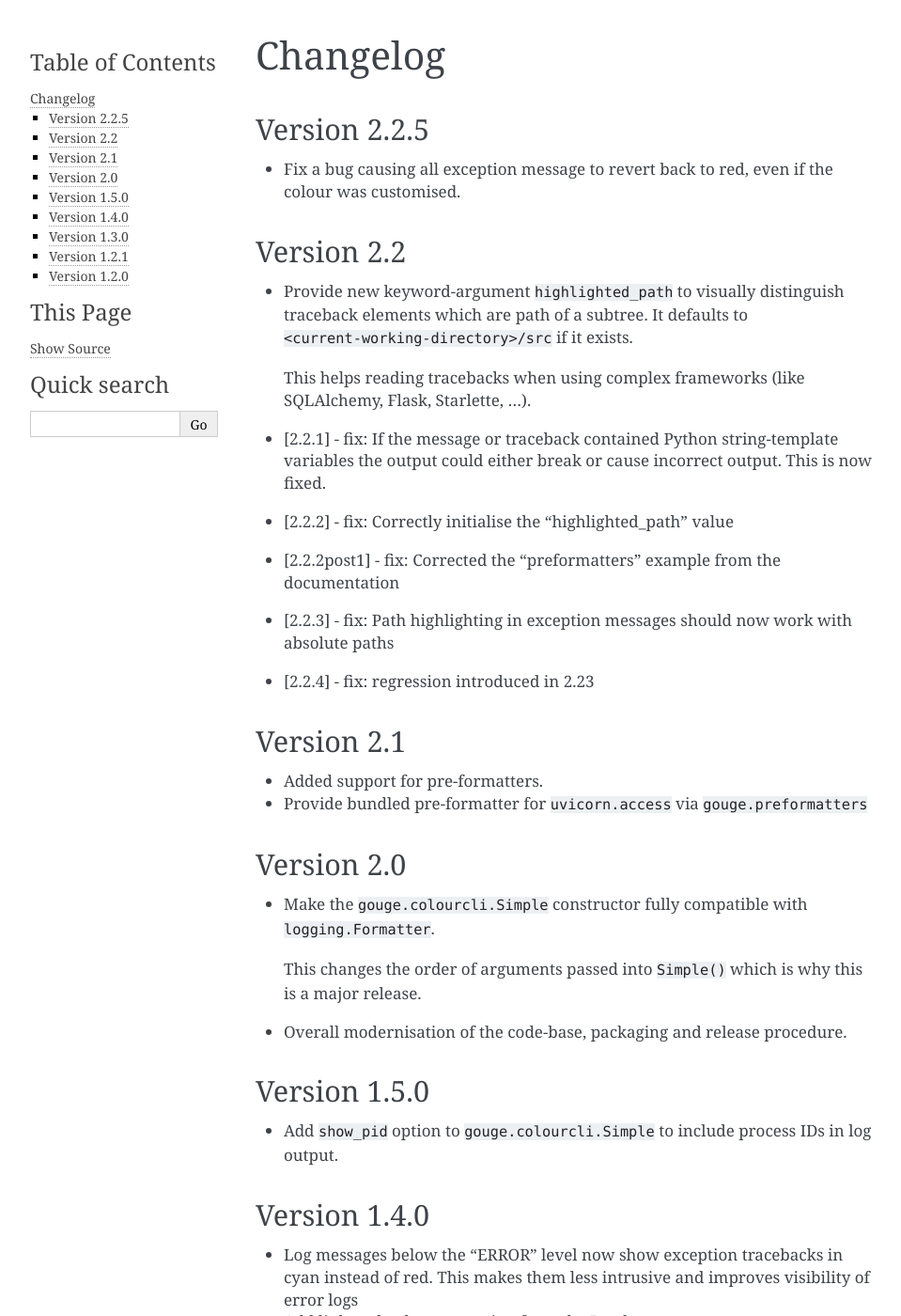
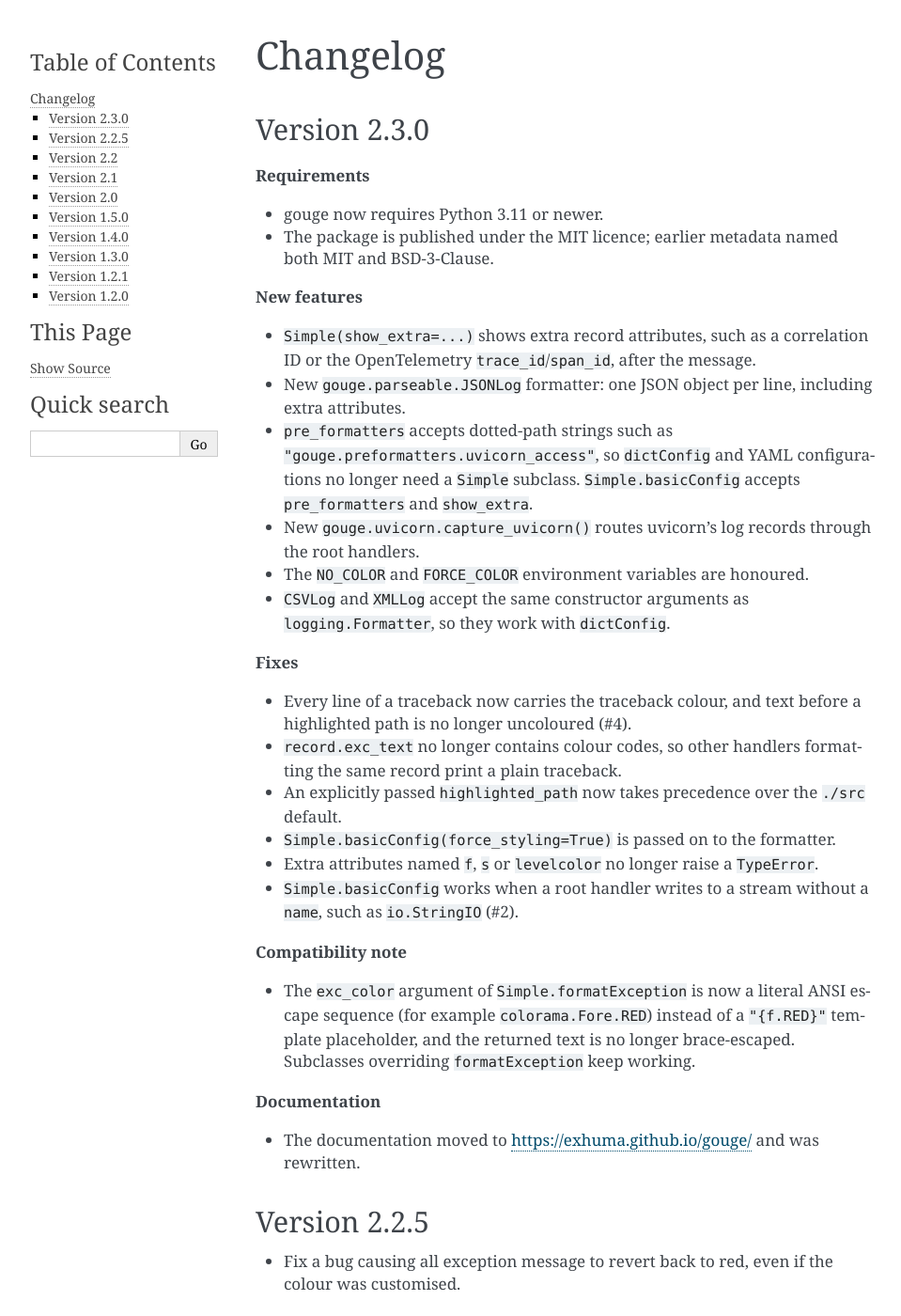
Before and after one commit to exhuma/gouge, a Sphinx documentation site: the page built from docs/changelog.rst, in a window 1280 px wide and 1400 px high. Shown: the whole window at 94% size, without its empty margins (148-1107 px from the left). Built offline with Sphinx 7.4.7, drawn with Linux system fonts in a browser that asks for light colours.

Commit message:
docs: changelog and version for 2.3.0
Add the 2.3.0 release notes and bump the version.

Co-Authored-By: Claude <noreply@anthropic.com>

```diff
--- a/docs/changelog.rst
+++ b/docs/changelog.rst
@@ -1,5 +1,57 @@
 Changelog
 =========
+
+Version 2.3.0
+-------------
+
+**Requirements**
+
+* gouge now requires Python 3.11 or newer.
+* The package is published under the MIT licence; earlier metadata named both
+  MIT and BSD-3-Clause.
+
+**New features**
+
+* ``Simple(show_extra=...)`` shows extra record attributes, such as a
+  correlation ID or the OpenTelemetry ``trace_id``/``span_id``, after the
+  message.
+* New ``gouge.parseable.JSONLog`` formatter: one JSON object per line,
+  including extra attributes.
+* ``pre_formatters`` accepts dotted-path strings such as
+  ``"gouge.preformatters.uvicorn_access"``, so ``dictConfig`` and YAML
+  configurations no longer need a ``Simple`` subclass.
+  ``Simple.basicConfig`` accepts ``pre_formatters`` and ``show_extra``.
+* New ``gouge.uvicorn.capture_uvicorn()`` routes uvicorn's log records
+  through the root handlers.
+* The ``NO_COLOR`` and ``FORCE_COLOR`` environment variables are honoured.
+* ``CSVLog`` and ``XMLLog`` accept the same constructor arguments as
+  ``logging.Formatter``, so they work with ``dictConfig``.
+
+**Fixes**
+
+* Every line of a traceback now carries the traceback colour, and text before
+  a highlighted path is no longer uncoloured (#4).
+* ``record.exc_text`` no longer contains colour codes, so other handlers
+  formatting the same record print a plain traceback.
+* An explicitly passed ``highlighted_path`` now takes precedence over the
+  ``./src`` default.
+* ``Simple.basicConfig(force_styling=True)`` is passed on to the formatter.
+* Extra attributes named ``f``, ``s`` or ``levelcolor`` no longer raise a
+  ``TypeError``.
+* ``Simple.basicConfig`` works when a root handler writes to a stream without
+  a ``name``, such as ``io.StringIO`` (#2).
+
+**Compatibility note**
+
+* The ``exc_color`` argument of ``Simple.formatException`` is now a literal
+  ANSI escape sequence (for example ``colorama.Fore.RED``) instead of a
+  ``"{f.RED}"`` template placeholder, and the returned text is no longer
+  brace-escaped. Subclasses overriding ``formatException`` keep working.
+
+**Documentation**
+
+* The documentation moved to https://exhuma.github.io/gouge/ and was
+  rewritten.
 
 Version 2.2.5
 -------------
--- a/pyproject.toml
+++ b/pyproject.toml
@@ -1,6 +1,6 @@
 [project]
 name = "gouge"
-version = "2.2.5"
+version = "2.3.0"
 description = "Colourful console and structured log formatters for the Python logging module"
 authors = [{ name = "Michel Albert", email = "michel@albert.lu" }]
 license = "MIT"
```
Also changed, not shown: 1 other file.
